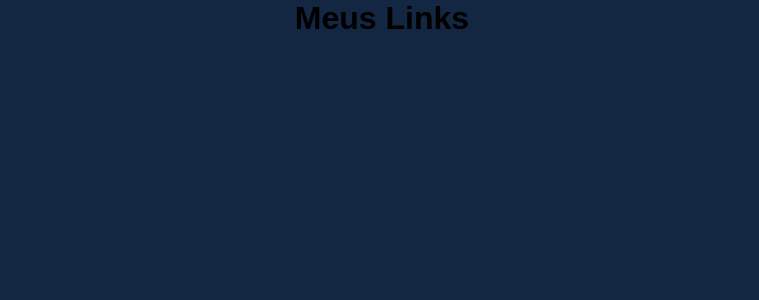
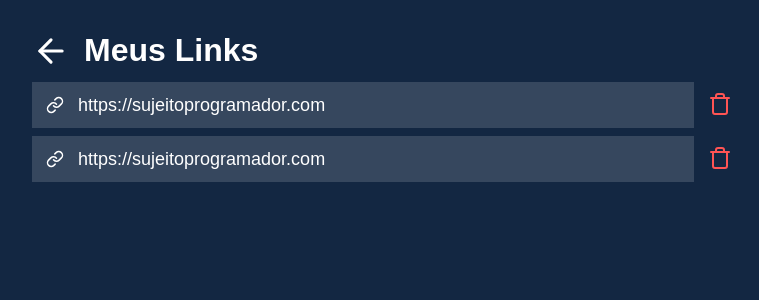
Before and after one commit to jvg87/meulink, a React (Vite) app: page /links in a window 1280 px wide. Shown: the top 300 px of the page, without its empty margins (258-1017 px from the left). Built offline with nearby package versions, Linux system fonts and the light colour scheme.

Commit message:
página Meus Links estilizada

```diff
--- a/src/pages/Links/index.jsx
+++ b/src/pages/Links/index.jsx
@@ -1,7 +1,34 @@
+import { FiArrowLeft, FiLink, FiTrash } from 'react-icons/fi'
+import{ Link } from 'react-router-dom'
+import './links.css'
+
 export default function Links(){
     return (
-    <div>
-        <h1>Meus Links</h1>
+    <div className='links-container'>
+        <div className="links-header">
+            <Link to='/'>
+                <FiArrowLeft size={38} color='#fff'/>
+            </Link>
+            <h1>Meus Links</h1>
+        </div>
+        <div className="links-item">
+            <button className='link'>
+                <FiLink size={18} color='#fff'/>
+                https://sujeitoprogramador.com
+            </button>
+            <button className='link-delete'>
+                <FiTrash size={24} color='#ff5454'/>
+            </button>
+        </div>
+        <div className="links-item">
+            <button className='link'>
+                <FiLink size={18} color='#fff'/>
+                https://sujeitoprogramador.com
+            </button>
+            <button className='link-delete'>
+                <FiTrash size={24} color='#ff5454'/>
+            </button>
+        </div>
     </div>
     )
 }
--- /dev/null
+++ b/src/pages/Links/links.css
@@ -0,0 +1,77 @@
+.links-container{
+    max-width: 1120px;
+    margin: 32px auto 0 auto;
+}
+
+.links-header{
+    display: flex;
+    flex-direction: row;
+}
+
+.links-header svg{
+    margin-right: 14px;
+}
+
+.links-header h1{
+    color: #fff;
+}
+
+.links-item{
+    width: 700px;
+    display: flex;
+    align-items: center;
+    flex-direction: row;
+    margin-top: 8px;
+}
+
+.links-item:last-child{
+    margin-bottom: 18px;
+}
+
+.link{
+    border: 0;
+    width: 100%;
+    min-width: 80%;
+    border: 100px;
+    height: 46px;
+    background-color: rgba(255, 255, 255, 0.15);
+    margin-right: 14px;
+    display: flex;
+    align-items: center;
+    padding: 0 14px;
+    font-size: 18px;
+    color: #fff;
+    white-space: nowrap;
+    overflow: hidden;
+}
+
+.link svg{
+    margin-right: 14px;
+}
+
+.link-delete{
+    border: 0;
+    background-color: transparent;
+}
+
+@media screen and (max-width: 715px) {
+    .links-container{
+        width: 90%;
+    }
+
+    .logo h1{
+        font-size: 40px;
+    }
+
+    .links-item{
+        width: 100%;
+    }
+
+    .link{
+        width: 100%;
+    }
+
+    .link svg{
+        display: none;
+    }
+}
```
